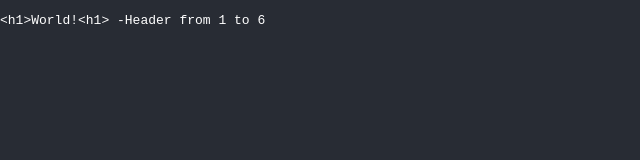
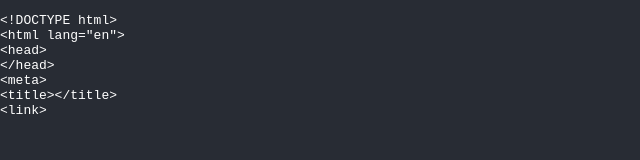
Before and after one commit to Pamkenas/HomeWork, a plain HTML site: page 2025-01-06/index.html in a window 1280 px wide. Shown: the whole page, without its empty margins (0-640 px from the left). Drawn offline with Linux system fonts and the light colour scheme; files that its build step writes are made by us from their sources.

Commit message:
Update index.html

```diff
--- a/2025-01-06/index.html
+++ b/2025-01-06/index.html
@@ -7,6 +7,15 @@
     <link rel="stylesheet" href="style.css">
 </head>
 <body>
-    <pre><code class="lang-html">&lt;h1&gt;World!&lt;h1&gt; -Header from 1 to 6</code></pre>
+<div class="pad-doctype">
+<pre><code class="language-html">&lt;!DOCTYPE html&gt;
+&lt;html lang=&quot;en&quot;&gt;
+&lt;head&gt;
+&lt;/head&gt;
+&lt;meta&gt;
+&lt;title&gt;&lt;/title&gt;
+&lt;link&gt;
+</code></pre>
+</div>
 </body>
 </html>
```
